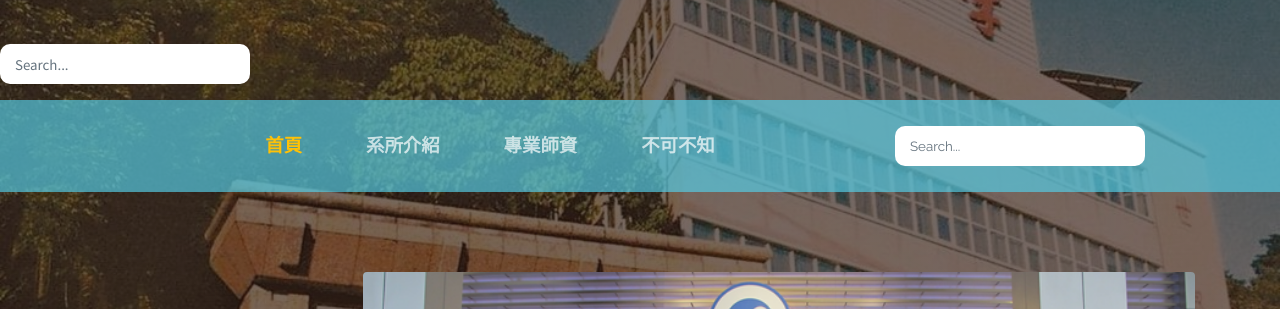
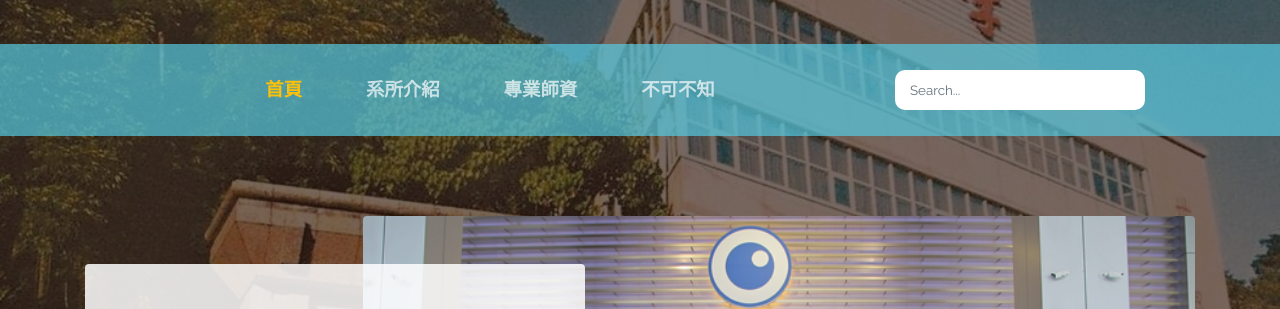
Before and after one commit to chichi-yuan/SHU-ICS, a website: page index.html in a window 1280 px wide. Shown: the part 234-543 px from the top of the page. Drawn offline with Linux system fonts and the light colour scheme.

Commit message:
Add files via upload

```diff
--- a/index.html
+++ b/index.html
@@ -30,16 +30,6 @@
       <span class="site-heading-upper text-primary mb-3">Department of Information and Communications</span>
       <span class="site-heading-lower">資訊傳播學系</span>
 	</h1>
-        <p>
-		  <form action='/search' id='searchform' method='get'>
-	      <div class="box">
-		    <div class="container-4">
-			  <input type="search" id="search" placeholder="Search...">
-		      <button class="icon"><i class="fa fa-search"></i></button>
-			</div>
-		  </div>
-		  </form>
-        </p>
     <!-- Navigation -->
     <nav class="navbar navbar-expand-lg navbar-dark py-lg-4" id="mainNav">
       <div class="container">
```
